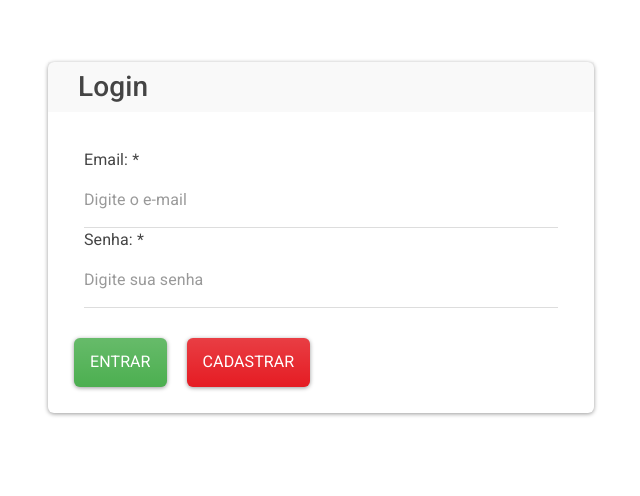
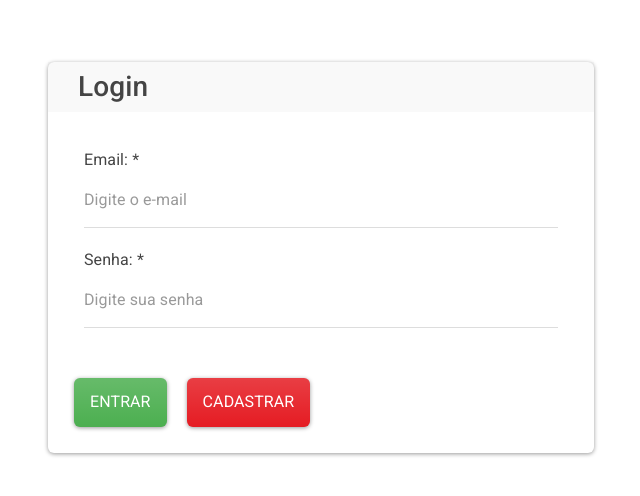
Before and after one commit to fcd007/financas-frontend-reactjs, a React (Create React App) app: page / in a window 1280 px wide. Shown: the part 122-618 px from the top of the page, without its empty margins (334-974 px from the left). Built offline with nearby package versions, Linux system fonts and the light colour scheme.

Commit message:
feat: ajuste de recurso de form style

```diff
--- a/src/presentation/components/FormGroup.js
+++ b/src/presentation/components/FormGroup.js
@@ -4,7 +4,7 @@
 
   render() {
     return(
-      <div className="form-group">
+      <div className="form-group" style={{marginBottom: '20px'}}>
         <label htmlFor={this.props.htmlFor}>{this.props.label}</label>
         {this.props.children}
       </div>
```
